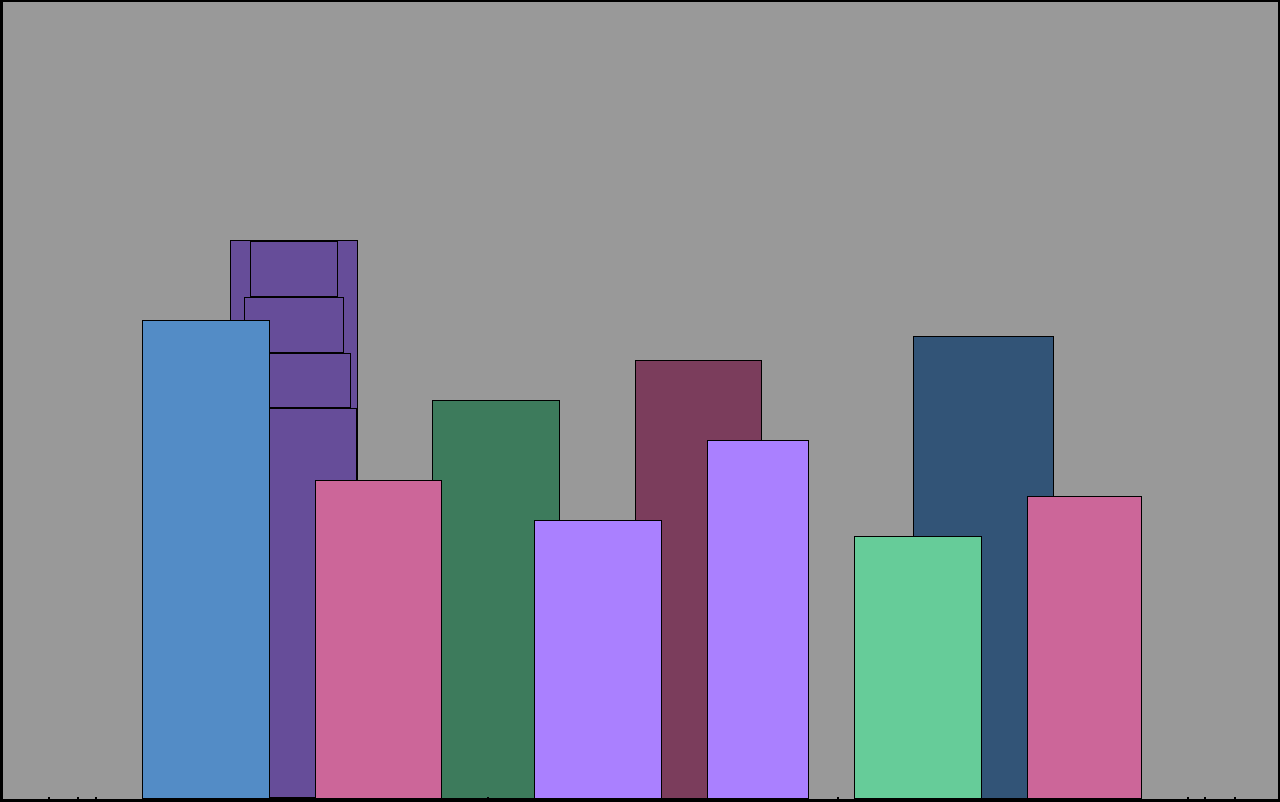
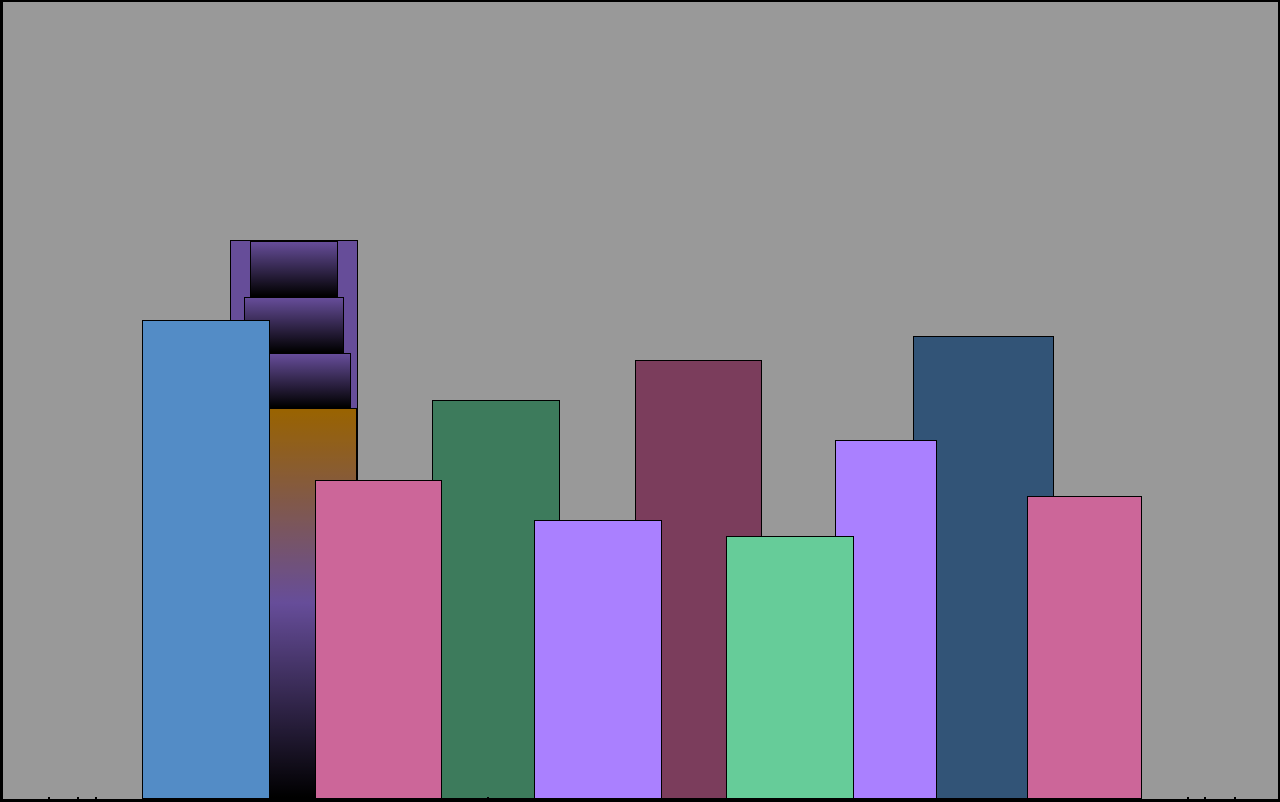
Before and after one commit to AyOULAARBI/Responsive-design-FreeCodeCamp-projects, a plain HTML site: page 15 = css variables - city skyline/index.html in a window 1280 px wide. Drawn offline with Linux system fonts and the light colour scheme.

Commit message:
challenge in progress ! added some new styles and gradients

```diff
--- a/15 = css variables - city skyline/index.html
+++ b/15 = css variables - city skyline/index.html
@@ -11,9 +11,9 @@
         <div class=""></div>
         <div class=""></div>
         <div class="bb1">
-            <div class="bb1a"></div>
-            <div class="bb1b"></div>
-            <div class="bb1c"></div>
+            <div class="bb1a bb1-window"></div>
+            <div class="bb1b bb1-window"></div>
+            <div class="bb1c bb1-window"></div>
             <div class="bb1d"></div>
         </div>
         <div class="bb2"></div>
--- a/15 = css variables - city skyline/styles.css
+++ b/15 = css variables - city skyline/styles.css
@@ -7,6 +7,7 @@
     --building-color2: #66cc99;
     --building-color3: #cc6699;
     --building-color4: #538cc6;
+    --window-color1: black;
 }
 body{
     height: 100vh;
@@ -29,6 +30,7 @@ body{
     background-color: rgba(0,0,0,0.4);
 
 }
+/* BACKGROUND BUILDINGS - "bb" stands for "background building" */
 .bb1{
     width: 10%;
     height: 70%;
@@ -38,22 +40,32 @@ body{
     background-color: var(--building-color1);
 
 }
+.bb1-window{
+    height: 10%;
+    background: linear-gradient(
+        var(--building-color1),
+        var(--window-color1)
+    );
+  }
 .bb1a{
     width: 70%;
-    height: 10%;
 
 }
 .bb1b{
     width: 80%;
-    height: 10%;
+
 }
 .bb1c{
     width: 90%;
-    height: 10%;
+
 }
 .bb1d{
     width: 100%;
     height: 70%;
+    background: linear-gradient(orange,
+        var(--building-color1),
+        var(--window-color1)
+    );
 }
 /* bb2  */
 .bb2{
@@ -72,7 +84,7 @@ body{
     background-color: var(--building-color4);
 }
 
-/* foreground children */
+/* FOREGROUND BUILDINGS - "fb" stands for "foreground building" */
 .fb1{
     width: 10%;
     height: 60%;
@@ -87,10 +99,14 @@ body{
     height: 35%;
 }
 .fb4{
+    position:relative;
+    left:10%;
     width: 8%;
     height: 45%;
 }
 .fb5{
+    position:relative;
+    right:10%;
     width: 10%;
     height: 33%;
     background-color: var(--building-color2);
```
